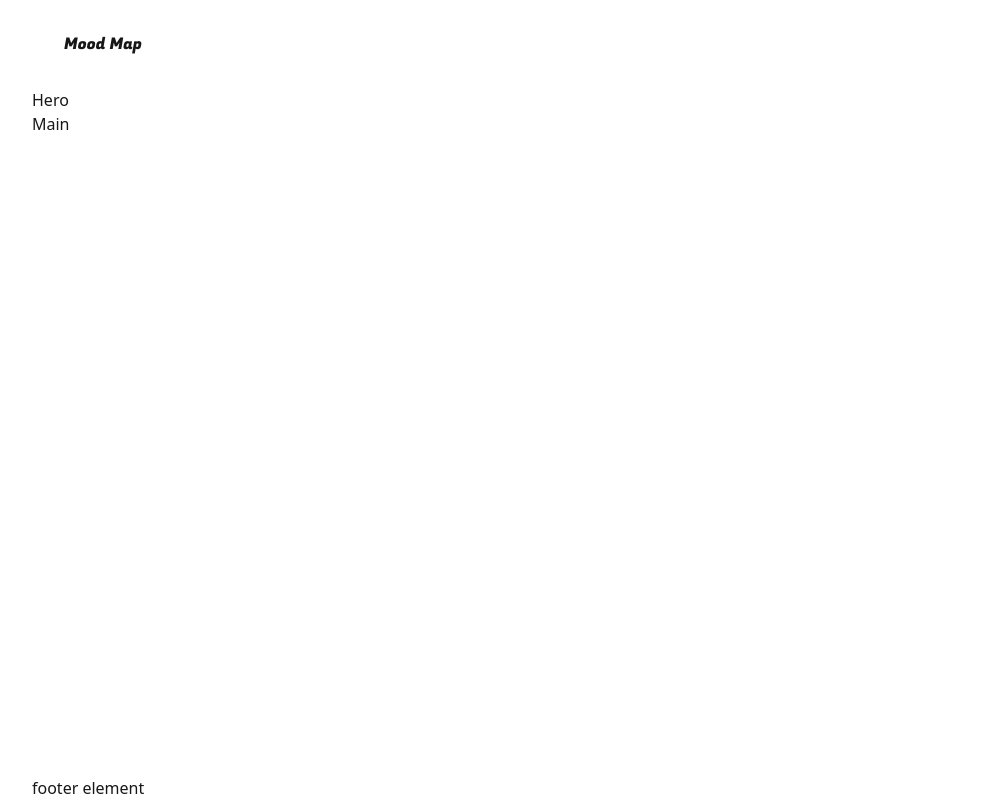
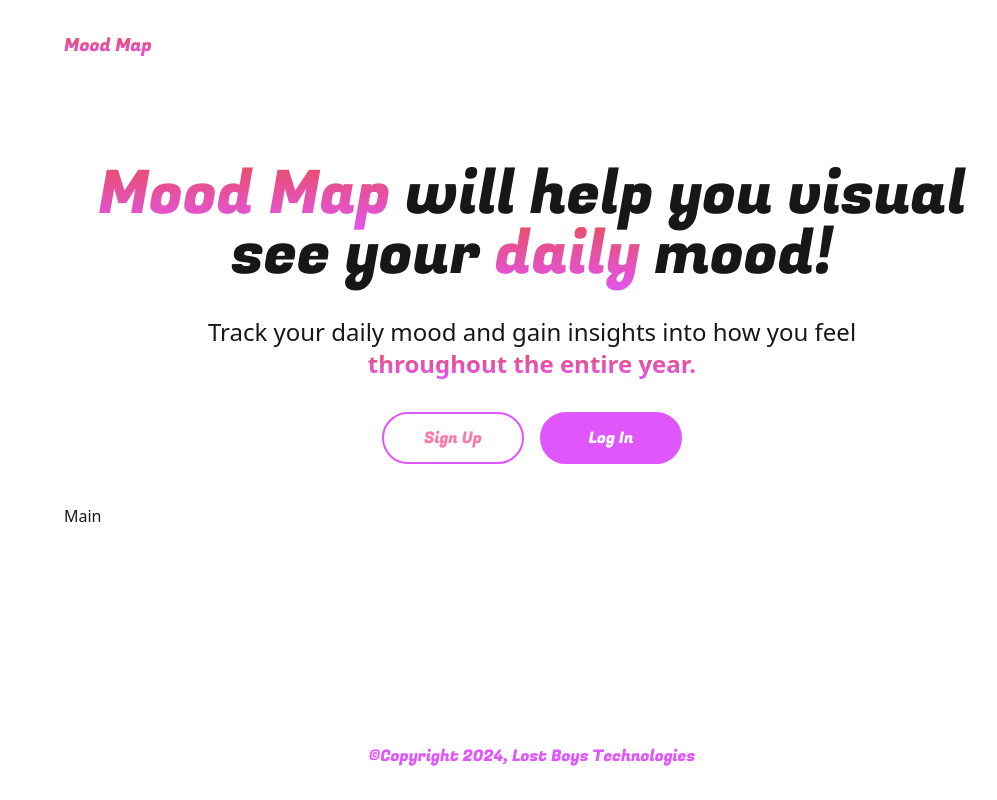
Before and after one commit to kenhoward/mood-map, a Next.js app: page / in a window 1280 px wide. Shown: the whole page, without its empty margins (108-1105 px from the left). Built offline with nearby package versions, Linux system fonts and the light colour scheme.

Commit message:
rounding out the Hero section

```diff
--- a/app/globals.css
+++ b/app/globals.css
@@ -2,6 +2,7 @@
 @tailwind components;
 @tailwind utilities;
 
+/* theme color options */
 :root {
 	--background: #ffffff;
 	--foreground: #171717;
@@ -18,3 +19,15 @@ body {
 	color: var(--foreground);
 	background: var(--background);
 }
+
+/* global styles */
+.textGradient {
+	/* background: -webkit-linear-gradient(#FF00FF, #00FFFF);
+	background: linear-gradient(#FF00FF, #00FFFF); */
+	background: -webkit-linear-gradient(#eb4d4b, #e056fd);
+	background: linear-gradient(#eb4d4b, #e056fd);
+	-webkit-background-clip: text;
+	background-clip: text;
+	-webkit-text-fill-color: transparent;
+	color: transparent;
+}
--- a/app/layout.js
+++ b/app/layout.js
@@ -1,16 +1,10 @@
-import { Fugaz_One, Geist, Geist_Mono } from "next/font/google";
+import { Fugaz_One, Open_Sans } from "next/font/google";
 import "./globals.css";
 
-const geistSans = Geist({
-	variable: "--font-geist-sans",
+const opensans = Open_Sans({
 	subsets: ["latin"],
-});
-
-const geistMono = Geist_Mono({
-	variable: "--font-geist-mono",
-	subsets: ["latin"],
-});
-
+	weight: ['400'],
+})
 const fugaz = Fugaz_One({
 	subsets: ["latin"],
 	weight: ['400'],
@@ -24,20 +18,20 @@ export const metadata = {
 export default function RootLayout({ children }) {
 	const header = (
 		<header className='p-4 sm:p-8 flex items-center justify-between gap-4'>
-			<h1 className={`${fugaz.className}`}>Mood Map</h1>
+			<h1 className={`text-base sm:text-lg textGradient ${fugaz.className}`}>Mood Map</h1>
 		</header>
 	)
 
 	const footer = (
-		<footer>
-			footer element
+		<footer className='p-4 sm:p-8 text-center'>
+			<p className={`text-neonPink ${fugaz.className}`}>©Copyright {new Date().getFullYear()}, Lost Boys Technologies</p>
 		</footer>
 	)
 
 	return (
 		<html lang="en">
 			<body
-				className={`w-full max-w-[1000px] mx-auto text-sm sm:text-base min-h-screen flex flex-col ${geistSans.variable} ${geistMono.variable} antialiased`}
+				className={`w-full max-w-[1000px] mx-auto text-sm sm:text-base min-h-screen flex flex-col antialiased ${opensans.className}}`}
 			>
 				{header}
 				{children}
--- a/components/Hero.js
+++ b/components/Hero.js
@@ -1,7 +1,20 @@
 import React from 'react'
+// components
+import Button from './Button';
+// fonts
+import { Fugaz_One } from "next/font/google";
+
+const fugaz = Fugaz_One({ subsets: ["latin"], weight: ['400'] })
 
 export default function Hero() {
     return (
-        <div>Hero</div>
+        <div className='py-4 md:py-10 flex flex-col gap-4 sm:gap-8'>
+            <h1 className={`text-5xl sm:text-6xl text-center ${fugaz.className}`}><span className='textGradient'>Mood Map</span> will help you visual see your <span className='textGradient'>daily</span> mood!</h1>
+            <p className='text-lg sm:text-xl md:text-2xl text-center mx-auto max-w-[700px]'>Track your daily mood and gain insights into how you feel <span className='font-bold textGradient'>throughout the entire year.</span></p>
+            <div className='grid grid-cols-2 gap-4 w-fit mx-auto'>
+                <Button text='Sign Up' />
+                <Button text='Log In' darkStyle />
+            </div>
+        </div>
     )
 }
--- a/components/Main.js
+++ b/components/Main.js
@@ -3,7 +3,7 @@ import React from 'react'
 export default function Main(props) {
     const { children } = props;
     return (
-        <main className='flex-1'>
+        <main className='flex-1 flex flex-col p-4 sm:p-8'>
             {children}
         </main>
     )
--- a/tailwind.config.mjs
+++ b/tailwind.config.mjs
@@ -1,15 +1,16 @@
 /** @type {import('tailwindcss').Config} */
 export default {
   content: [
-    "./pages/**/*.{js,ts,jsx,tsx,mdx}",
-    "./components/**/*.{js,ts,jsx,tsx,mdx}",
-    "./app/**/*.{js,ts,jsx,tsx,mdx}",
+    './pages/**/*.{js,ts,jsx,tsx,mdx}',
+    './components/**/*.{js,ts,jsx,tsx,mdx}',
+    './app/**/*.{js,ts,jsx,tsx,mdx}',
   ],
   theme: {
     extend: {
       colors: {
-        background: "var(--background)",
-        foreground: "var(--foreground)",
+        background: 'var(--background)',
+        foreground: 'var(--foreground)',
+        neonPink: '#E056FD',
       },
     },
   },
```
Lines whose indentation alone changed are shown as unchanged.
